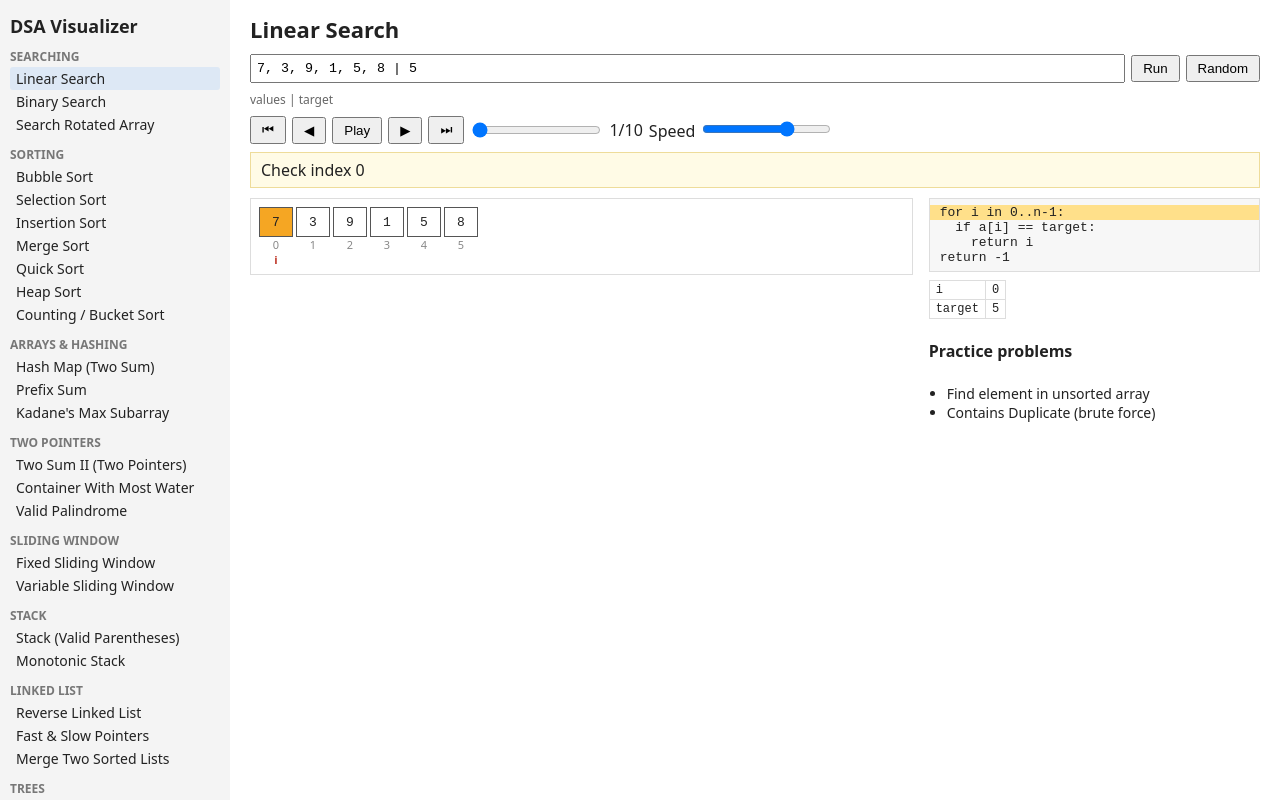
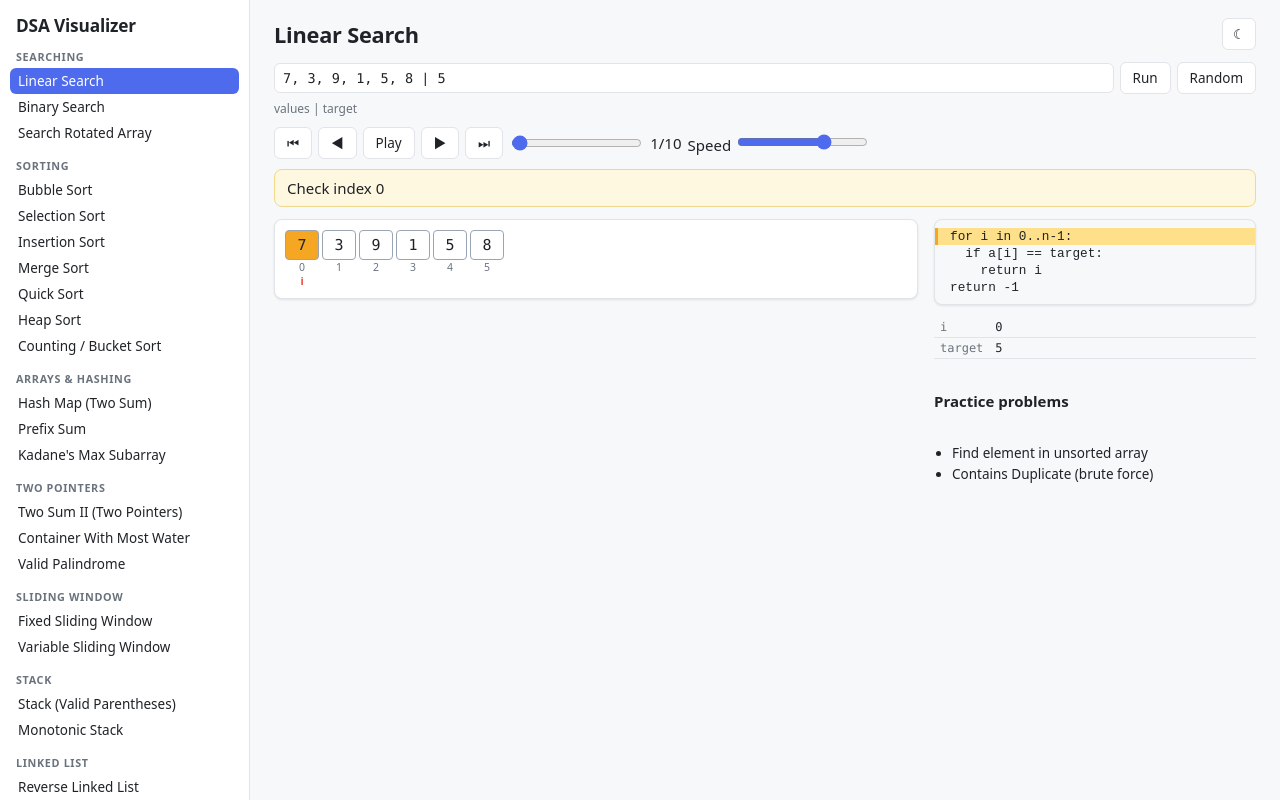
Before and after one commit to RealCloudyPanda/DSA-Visualizer, a React (Vite) app: page / in a window 1280 px wide. Built offline with nearby package versions, Linux system fonts and the light colour scheme.

Commit message:
style: theme variables, dark mode and refreshed look

```diff
--- a/src/App.tsx
+++ b/src/App.tsx
@@ -14,6 +14,8 @@ export default function App() {
   const [playing, setPlaying] = useState(false)
   const [speed, setSpeed] = useState(500)
   const [err, setErr] = useState('')
+  const [theme, setTheme] = useState(() => localStorage.theme ?? (matchMedia('(prefers-color-scheme: dark)').matches ? 'dark' : 'light'))
+  useEffect(() => { document.documentElement.dataset.theme = theme; localStorage.theme = theme }, [theme])
 
   const run = (a: Algo, s: string) => {
     try { setFrames(a.run(s)); setErr('') } catch (e) { setFrames([]); setErr(String(e)) }
@@ -38,7 +40,7 @@ export default function App() {
         ))}
       </nav>
       <main>
-        <h1>{algo.name}</h1>
+        <div className="head"><h1>{algo.name}</h1><span className="grow" /><button className="icon" title="Toggle theme" onClick={() => setTheme(theme === 'dark' ? 'light' : 'dark')}>{theme === 'dark' ? '☀' : '☾'}</button></div>
         <div className="row">
           <input value={input} onChange={e => setInput(e.target.value)} onKeyDown={e => e.key === 'Enter' && run(algo, input)} />
           <button onClick={() => run(algo, input)}>Run</button>
@@ -60,7 +62,7 @@ export default function App() {
         <div className="body">
           <div className="views">{f?.views.map((v, k) => <ViewBox key={k} v={v} />)}</div>
           <div className="side">
-            <pre className="code">{algo.code.map((l, k) => <div key={k} className={f?.line === k + 1 ? 'hl' : ''}>{l || ' '}</div>)}</pre>
+            <pre className="code card">{algo.code.map((l, k) => <div key={k} className={f?.line === k + 1 ? 'hl' : ''}>{l || ' '}</div>)}</pre>
             {f?.vars && <table className="vars"><tbody>{Object.entries(f.vars).map(([k, v]) => <tr key={k}><td>{k}</td><td>{JSON.stringify(v)}</td></tr>)}</tbody></table>}
             <h4>Practice problems</h4>
             <ul>{algo.problems.map(p => <li key={p}>{p}</li>)}</ul>
--- a/src/algos/02-binary-search.ts
+++ b/src/algos/02-binary-search.ts
@@ -7,7 +7,7 @@ export default {
   run(s) {
     const [p, q] = s.split('|'); const a = nums(p).sort((x, y) => x - y); const t = Number(q); const tr = new Tracer()
     let lo = 0, hi = a.length - 1
-    const col = (m?: number) => ({ ...range(0, a.length - 1, C.dim), ...range(lo, hi, '#fff'), ...(m !== undefined ? { [m]: C.cmp } : {}) })
+    const col = (m?: number) => ({ ...range(0, a.length - 1, C.dim), ...range(lo, hi, C.box), ...(m !== undefined ? { [m]: C.cmp } : {}) })
     tr.add(1, 'Search the whole array', arr(a, col(), { lo, hi }), { lo, hi })
     while (lo <= hi) {
       const mid = (lo + hi) >> 1
--- a/src/algos/03-rotated-search.ts
+++ b/src/algos/03-rotated-search.ts
@@ -6,7 +6,7 @@ export default {
   rand: () => { const a = [...new Set(Array.from({ length: 9 }, () => ri(1, 60)))].sort((x, y) => x - y); const k = ri(1, a.length - 1); const r = [...a.slice(k), ...a.slice(0, k)]; return `${r.join(', ')} | ${r[ri(0, r.length - 1)]}` },
   run(s) {
     const [p, q] = s.split('|'); const a = nums(p); const t = Number(q); const tr = new Tracer(); let lo = 0, hi = a.length - 1
-    const col = (m: number) => ({ ...range(0, a.length - 1, C.dim), ...range(lo, hi, '#fff'), [m]: C.cmp })
+    const col = (m: number) => ({ ...range(0, a.length - 1, C.dim), ...range(lo, hi, C.box), [m]: C.cmp })
     while (lo <= hi) {
       const mid = (lo + hi) >> 1
       tr.add(3, `mid = ${mid}`, arr(a, col(mid), { lo, hi, mid }), { lo, hi, mid })
--- a/src/algos/31-container-water.ts
+++ b/src/algos/31-container-water.ts
@@ -7,7 +7,7 @@ export default {
     const h = nums(s); const tr = new Tracer(); let l = 0, r = h.length - 1, best = 0
     while (l < r) {
       const area = (r - l) * Math.min(h[l], h[r]); best = Math.max(best, area)
-      tr.add(3, `Area = ${r - l} × ${Math.min(h[l], h[r])} = ${area}`, bars(h, { ...range(l + 1, r - 1, '#dfeaf5'), [l]: C.act, [r]: C.act }, { l, r }), { area, best })
+      tr.add(3, `Area = ${r - l} × ${Math.min(h[l], h[r])} = ${area}`, bars(h, { ...range(l + 1, r - 1, C.soft), [l]: C.act, [r]: C.act }, { l, r }), { area, best })
       if (h[l] < h[r]) { l++; tr.add(4, 'Left wall is shorter: move l', bars(h, {}, { l, r }), { best }) } else { r--; tr.add(5, 'Right wall is shorter or equal: move r', bars(h, {}, { l, r }), { best }) }
     }
     tr.add(2, `Max area = ${best}`, bars(h), { best }); return tr.frames
--- a/src/algos/80-trie.ts
+++ b/src/algos/80-trie.ts
@@ -4,7 +4,7 @@ const view = (root: N, col: Record<number, string>): GraphView => {
   const nodes: GNode[] = []; const edges: GEdge[] = []; let x = 0
   const walk = (n: N, d: number): number => {
     const ks = [...n.kids.values()]; const xs = ks.map(k => walk(k, d + 1)); const mx = xs.length ? (xs[0] + xs[xs.length - 1]) / 2 : 30 + 45 * x++
-    nodes.push({ id: n.id, x: mx, y: 30 + 60 * d, label: n.ch, color: col[n.id] ?? (n.end ? '#d5f5e3' : undefined), sub: n.end ? '•end' : undefined }); ks.forEach(k => edges.push({ a: n.id, b: k.id })); return mx
+    nodes.push({ id: n.id, x: mx, y: 30 + 60 * d, label: n.ch, color: col[n.id] ?? (n.end ? C.end : undefined), sub: n.end ? '•end' : undefined }); ks.forEach(k => edges.push({ a: n.id, b: k.id })); return mx
   }
   walk(root, 0); return { kind: 'graph', nodes, edges }
 }
--- a/src/core.ts
+++ b/src/core.ts
@@ -9,7 +9,7 @@ export type View = ArrayView | GraphView | GridView | PlotView
 export type Frame = { line: number; msg: string; views: View[]; vars?: Record<string, unknown> }
 export type Algo = { name: string; cat: string; problems: string[]; code: string[]; input: string; hint?: string; rand: () => string; run: (s: string) => Frame[] }
 
-export const C = { cmp: '#f5a623', swap: '#e74c3c', done: '#2ecc71', act: '#3498db', vis: '#9b59b6', dim: '#ccc' }
+export const C = { cmp: 'var(--c-cmp)', swap: 'var(--c-swap)', done: 'var(--c-done)', act: 'var(--c-act)', vis: 'var(--c-vis)', dim: 'var(--c-dim)', box: 'var(--box)', soft: 'var(--c-soft)', end: 'var(--c-end)' }
 export const CATS = ['Searching', 'Sorting', 'Arrays & Hashing', 'Two Pointers', 'Sliding Window', 'Stack', 'Linked List', 'Trees', 'Tries', 'Heaps', 'Intervals', 'Graphs', 'Backtracking', 'Dynamic Programming', 'Bit Manipulation', 'ML Extras']
 
 export class Tracer {
--- a/src/style.css
+++ b/src/style.css
@@ -1,39 +1,63 @@
+:root {
+  --bg: #f7f8fa; --bg2: #ffffff; --panel: #ffffff; --fg: #1f2328; --muted: #6a737d; --line: #e1e4e8;
+  --accent: #4f6bed; --accent-fg: #fff; --hover: #eef1fd; --msg: #fff8e1; --msg-line: #f0d98c; --code: #f6f8fa; --hl: #ffe08a;
+  --node: #ffffff; --box: #ffffff; --edge: #9aa4b2; --bar: #9fb3c8;
+  --c-cmp: #f5a623; --c-swap: #e74c3c; --c-done: #2ecc71; --c-act: #3498db; --c-vis: #9b59b6; --c-dim: #d5d8dc; --c-soft: #dfeaf5; --c-end: #d5f5e3;
+  --radius: 8px; --scale: 1; --shadow: 0 1px 3px rgba(0,0,0,.06), 0 1px 2px rgba(0,0,0,.04);
+}
+[data-theme='dark'] {
+  --bg: #0f1115; --bg2: #161a20; --panel: #1a1f27; --fg: #e6e8eb; --muted: #8b949e; --line: #2b313b;
+  --accent: #7b93ff; --accent-fg: #0f1115; --hover: #232a36; --msg: #2a2617; --msg-line: #5c4e1f; --code: #13171d; --hl: #5a4a12;
+  --node: #232a36; --box: #1f252e; --edge: #5f6b7a; --bar: #4f6378; --c-dim: #3a414c; --c-soft: #22344a; --c-end: #1f3d2c;
+}
 * { box-sizing: border-box }
-body { margin: 0; font-family: system-ui, sans-serif; color: #222 }
+html, body { margin: 0; background: var(--bg); color: var(--fg); font-family: ui-sans-serif, system-ui, -apple-system, 'Segoe UI', sans-serif; font-size: calc(15px * var(--scale)) }
+body, nav, main, .view, .code, button, input, select { transition: background-color .2s, color .2s, border-color .2s }
 .app { display: flex; min-height: 100vh }
-nav { width: 230px; background: #f4f4f4; padding: 10px; overflow-y: auto; height: 100vh; position: sticky; top: 0; flex-shrink: 0 }
-nav h2 { margin: 4px 0 8px; font-size: 18px }
-nav h4 { margin: 10px 0 2px; font-size: 12px; text-transform: uppercase; color: #777 }
-nav a { display: block; padding: 2px 6px; color: #222; text-decoration: none; font-size: 14px; border-radius: 3px }
-nav a.on, nav a:hover { background: #dde8f5 }
-main { flex: 1; padding: 14px 20px; min-width: 0 }
-h1 { margin: 0 0 10px; font-size: 22px }
-.row { display: flex; gap: 6px; align-items: center; margin-bottom: 8px; flex-wrap: wrap }
-.row > input:first-child { flex: 1; min-width: 200px; padding: 5px; font-family: monospace }
-button { padding: 4px 10px; cursor: pointer }
-.hint { font-size: 12px; color: #666; margin-bottom: 8px }
-.err { color: #c00 }
-.msg { background: #fffbe6; border: 1px solid #eedc9a; padding: 6px 10px; margin-bottom: 10px; min-height: 34px }
-.body { display: flex; gap: 16px; flex-wrap: wrap }
+nav { width: 250px; background: var(--bg2); border-right: 1px solid var(--line); padding: 14px 10px; overflow-y: auto; height: 100vh; position: sticky; top: 0; flex-shrink: 0 }
+nav h2 { margin: 0 6px 10px; font-size: 1.15em; letter-spacing: -.01em }
+nav h4 { margin: 12px 6px 4px; font-size: .72em; text-transform: uppercase; letter-spacing: .06em; color: var(--muted) }
+nav a { display: flex; align-items: center; gap: 6px; padding: 4px 8px; color: var(--fg); text-decoration: none; font-size: .9em; border-radius: 6px }
+nav a:hover { background: var(--hover) }
+nav a.on { background: var(--accent); color: var(--accent-fg) }
+main { flex: 1; padding: 18px 24px; min-width: 0 }
+h1 { margin: 0; font-size: 1.45em; letter-spacing: -.01em }
+.head { display: flex; align-items: center; gap: 10px; margin-bottom: 12px; flex-wrap: wrap }
+.head .grow { flex: 1 }
+.row { display: flex; gap: 6px; align-items: center; margin-bottom: 10px; flex-wrap: wrap }
+.row > input:first-child { flex: 1; min-width: 200px }
+input, select { background: var(--bg2); color: var(--fg); border: 1px solid var(--line); border-radius: 6px; padding: 6px 8px; font: inherit }
+input[type=text], .row > input:first-child { font-family: ui-monospace, Menlo, monospace; font-size: .9em }
+input:focus, select:focus, button:focus-visible { outline: 2px solid var(--accent); outline-offset: 1px }
+input[type=range] { padding: 0; accent-color: var(--accent) }
+button { padding: 6px 12px; cursor: pointer; background: var(--bg2); color: var(--fg); border: 1px solid var(--line); border-radius: 6px; font: inherit; font-size: .9em }
+button:hover { background: var(--hover) }
+button.primary { background: var(--accent); color: var(--accent-fg); border-color: var(--accent) }
+button.icon { padding: 6px 9px; min-width: 34px }
+.hint { font-size: .8em; color: var(--muted); margin: -4px 0 10px }
+.err { color: var(--c-swap); margin-bottom: 8px }
+.msg { background: var(--msg); border: 1px solid var(--msg-line); border-radius: var(--radius); padding: 8px 12px; margin-bottom: 12px; min-height: 38px }
+.body { display: flex; gap: 16px; flex-wrap: wrap; align-items: flex-start }
 .views { flex: 2; min-width: 300px; display: flex; flex-direction: column; gap: 12px }
-.side { flex: 1; min-width: 260px }
-.view { border: 1px solid #ddd; padding: 8px; overflow-x: auto }
-.vtitle { font-size: 12px; color: #666; margin-bottom: 4px }
+.side { flex: 1; min-width: 260px; display: flex; flex-direction: column; gap: 12px }
+.view, .card { background: var(--panel); border: 1px solid var(--line); border-radius: var(--radius); padding: 10px; overflow-x: auto; box-shadow: var(--shadow) }
+.vtitle, .card h4 { font-size: .75em; color: var(--muted); margin: 0 0 6px; text-transform: uppercase; letter-spacing: .05em }
 .arr { display: flex; gap: 3px; align-items: flex-end }
 .cell { display: flex; flex-direction: column; align-items: center; min-width: 34px }
-.bar { width: 28px }
-.box { border: 1px solid #555; min-width: 34px; height: 30px; padding: 0 3px; display: flex; align-items: center; justify-content: center; font-family: monospace }
-.idx { font-size: 11px; color: #888 }
-.ptr { font-size: 11px; color: #c0392b; font-weight: bold; height: 14px }
-.nlabel { font-size: 13px; font-family: monospace }
-.nsub { font-size: 11px; fill: #c0392b; font-weight: bold }
-.elabel { font-size: 11px; fill: #2c3e50 }
-.grid { border-collapse: collapse; font-family: monospace }
-.grid td, .grid th { border: 1px solid #aaa; min-width: 30px; height: 28px; text-align: center; padding: 0 4px }
-.grid th { background: #f0f0f0; font-weight: normal; color: #666 }
-.code { background: #f7f7f7; border: 1px solid #ddd; padding: 6px 0; font-size: 13px; margin: 0 }
-.code div { padding: 0 10px; white-space: pre }
-.code .hl { background: #ffe08a }
-.vars { margin-top: 8px; font-family: monospace; font-size: 12px; border-collapse: collapse }
-.vars td { border: 1px solid #ddd; padding: 2px 6px }
-.side ul { padding-left: 18px; font-size: 14px }
+.bar { width: 28px; border-radius: 4px 4px 0 0; transition: height .2s, background .2s }
+.box { border: 1px solid var(--edge); border-radius: 4px; min-width: 34px; height: 30px; padding: 0 4px; display: flex; align-items: center; justify-content: center; font-family: ui-monospace, Menlo, monospace; background: var(--box); transition: background .2s }
+.idx { font-size: .7em; color: var(--muted) }
+.ptr { font-size: .7em; color: var(--c-swap); font-weight: 700; height: 14px }
+.nlabel { font-size: 13px; font-family: ui-monospace, Menlo, monospace; fill: var(--fg) }
+.nsub { font-size: 11px; fill: var(--c-swap); font-weight: 700 }
+.elabel { font-size: 11px; fill: var(--muted) }
+.grid { border-collapse: collapse; font-family: ui-monospace, Menlo, monospace }
+.grid td, .grid th { border: 1px solid var(--line); min-width: 30px; height: 28px; text-align: center; padding: 0 4px; transition: background .2s }
+.grid th { background: var(--code); font-weight: normal; color: var(--muted) }
+.code { background: var(--code); border: 1px solid var(--line); border-radius: var(--radius); padding: 8px 0; font-size: .85em; margin: 0; overflow-x: auto }
+.code div { padding: 1px 12px; white-space: pre; border-left: 3px solid transparent }
+.code .hl { background: var(--hl); border-left-color: var(--c-cmp) }
+.vars { font-family: ui-monospace, Menlo, monospace; font-size: .8em; border-collapse: collapse; width: 100% }
+.vars td { border-bottom: 1px solid var(--line); padding: 3px 6px; word-break: break-all }
+.vars td:first-child { color: var(--muted); width: 1% ; white-space: nowrap }
+.side ul { padding-left: 18px; margin: 0; font-size: .9em; line-height: 1.6 }
```
Also changed, not shown: src/Views.tsx (+7 -7 lines).
